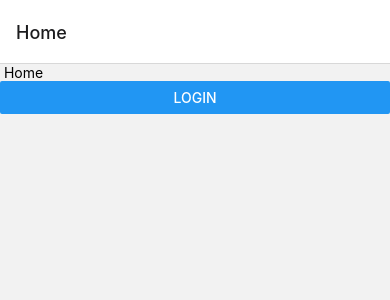
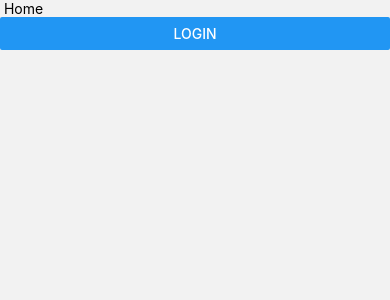
Before and after one commit to ha4219/modoorock, a React Native app: screen / in a window 390 px wide. Shown: the top 300 px of the page. Built offline with nearby package versions, Linux system fonts and the light colour scheme.

Commit message:
[ha4219] just test

```diff
--- a/src/router.js
+++ b/src/router.js
@@ -71,8 +71,7 @@ const Router = () => {
         >
           <Stack.Navigator
             initialRouteName={'Home'}
-            // screenOptions={{headerMode: false}}
-          >
+            screenOptions={{headerMode: false}}>
             <Fragment>
               <Stack.Screen name="Tab" component={TabStack} />
               <Stack.Screen name="Home" component={Home} />
```
